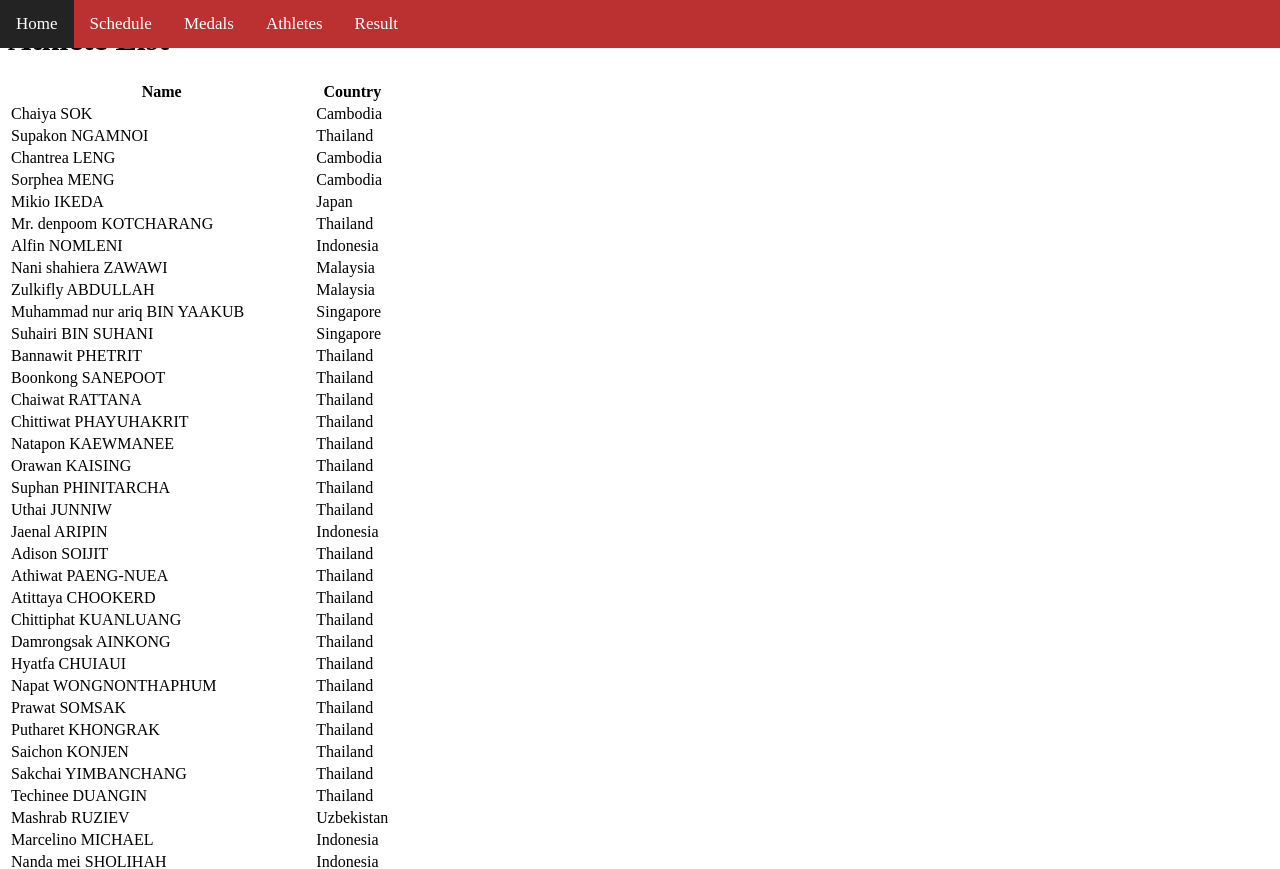
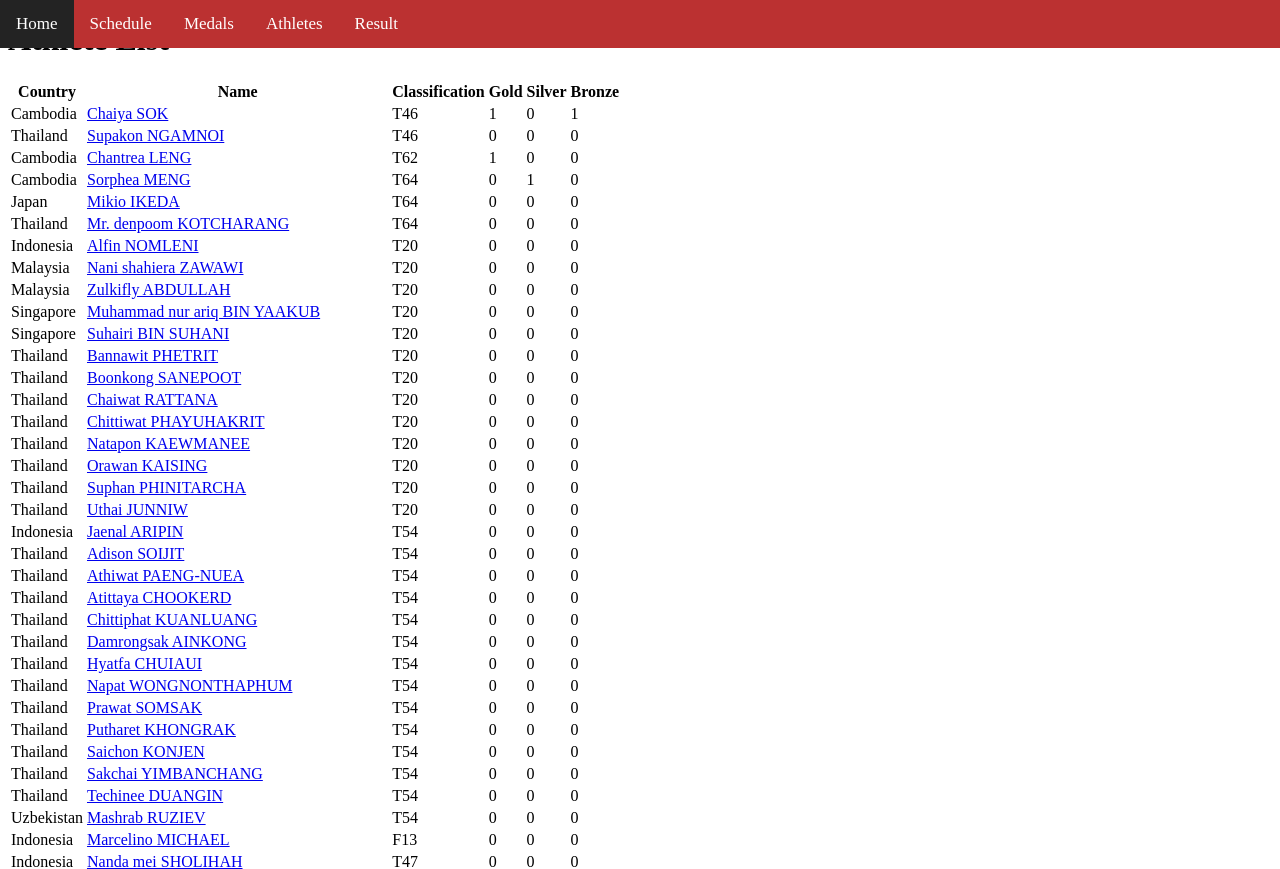
Before and after one commit to pongsaphakmw/Mutimedia-database, a Django app: page /athletes/ in a window 1280 px wide. Shown: the top 869 px of the page. Run offline with Django 4.2, Linux system fonts and the light colour scheme; data comes from the database, SQL or seed files in the repository; both versions use the stored data as it was after the commit.

Commit message:
athlete view

```diff
--- a/term_project/webapp/templates/athlete_list.html
+++ b/term_project/webapp/templates/athlete_list.html
@@ -4,15 +4,28 @@
     <h1>Athlete List</h1>
     <table>
         <tr>
+            <th>Country</th>
             <th>Name</th>
-            <th>Country</th>
+            <th>Classification</th>
+            <th>Gold</th>
+            <th>Silver</th>
+            <th>Bronze</th>
+        </tr>
+        {% for athlete_medal in athlete_medals %}
 
-        </tr>
-        {% for athlete in athletes %}
         <tr>
-            <td>{{ athlete.athlete_name }}</td>
-            <td>{{ athlete.country }}</td>
-        </tr>
+            <td>{{ athlete_medal.athlete_info.country }}</td>
+            <td>
+                <a href="{% url 'athlete-detail' athlete_medal.athlete_info.bib_number %}">
+                    {{ athlete_medal.athlete_info.athlete_name }}
+                </a>
+            </td>
+            <td>{{ athlete_medal.athlete_info.classification }}</td>
+            <td>{{ athlete_medal.gold_medals }}</td>
+            <td>{{ athlete_medal.silver_medals }}</td>
+            <td>{{ athlete_medal.bronze_medals }}</td>
+            </tr>
+
         {% endfor %}
     </table>
 {% endblock %}
--- a/term_project/webapp/urls.py
+++ b/term_project/webapp/urls.py
@@ -9,4 +9,5 @@ urlpatterns = [
     path('results/', results_view, name='results'),
     path('import_csv/', import_csv, name='import-csv'),
     path('athletes/', AthleteListView, name='athlete-list'),
+    path('athlete/<int:bib_number>/', AthleteDetailView, name='athlete-detail'),
 ]
--- a/term_project/webapp/views.py
+++ b/term_project/webapp/views.py
@@ -38,5 +38,30 @@ def import_csv(request):
 
 def AthleteListView(request):
     athletes = Athlete.objects.all().order_by('classification')
-    context = {'athletes': athletes}
+    athlete_medals = []
+    for athlete in athletes:
+        athlete_medal = {'athlete': athlete.athlete_name,
+                        'gold_medals': Result.objects.filter(athlete=athlete, medal='Gold').count(),
+                        'silver_medals': Result.objects.filter(athlete=athlete, medal='Silver').count(),
+                        'bronze_medals': Result.objects.filter(athlete=athlete, medal='Bronze').count(),
+                        'total_medals': Result.objects.filter(athlete=athlete).count(),
+                        'athlete_info': athlete}
+        athlete_medals.append(athlete_medal)
+        # print(f'{athlete} = {athlete_medal["athlete"]}')
+    # for i in athlete_medals:
+    #     print(i['athlete'], i['gold_medals'], i['silver_medals'], i['bronze_medals'])
+    context = {'athletes': athletes, 'athlete_medals': athlete_medals}
     return render(request, 'athlete_list.html', context)
+
+def AthleteDetailView(request, bib_number):
+    athlete = get_object_or_404(Athlete, bib_number=bib_number)
+
+    athlete_medal = {'athlete': athlete.athlete_name,
+                    'gold_medals': Result.objects.filter(athlete=athlete, medal='Gold').count(),
+                    'silver_medals': Result.objects.filter(athlete=athlete, medal='Silver').count(),
+                    'bronze_medals': Result.objects.filter(athlete=athlete, medal='Bronze').count(),
+                    'total_medals': Result.objects.filter(athlete=athlete).count(),
+                    'athlete_info': athlete}
+    results = Result.objects.filter(athlete=athlete).order_by('event')
+    context = {'athlete': athlete, 'results': results, 'athlete_medal': athlete_medal}
+    return render(request, 'athlete_detail.html', context)
```
Also changed, not shown: term_project/webapp/templates/athlete_detail.html (added, +31 -0 lines), term_project/db.sqlite3.
